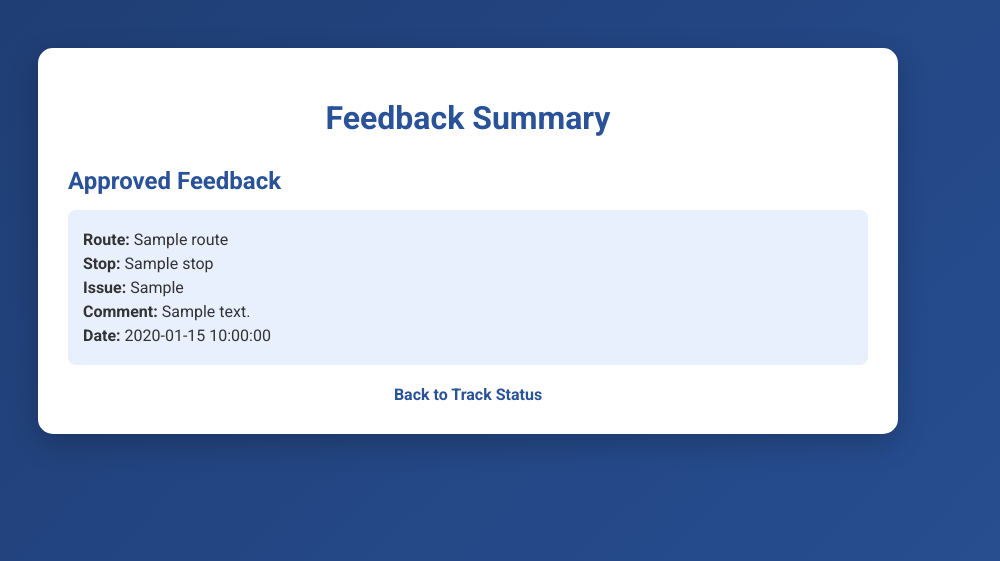
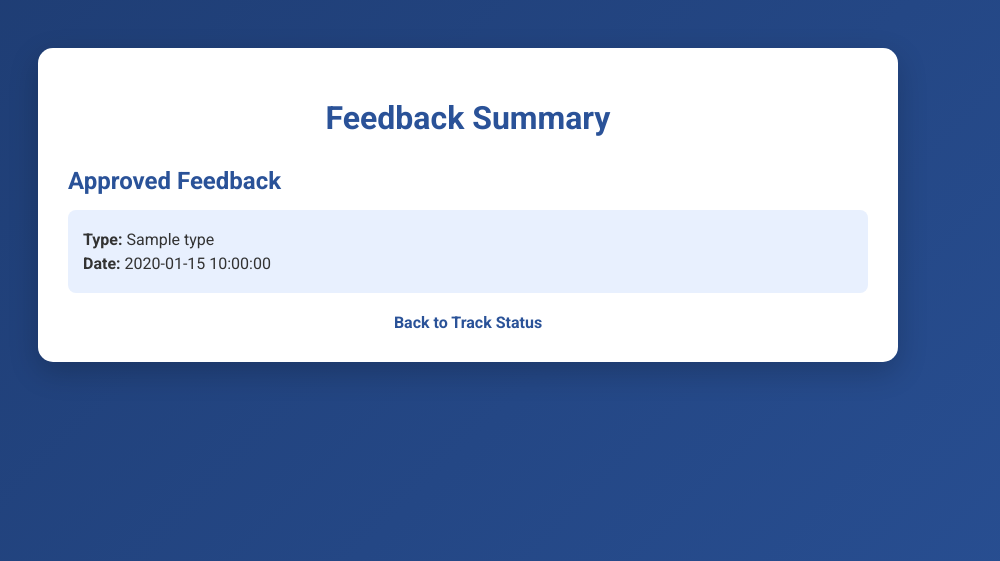
Before and after one commit to zerodayz01/Transit_Feedback_App, a Flask app: template TransitFeedbackCollect/templates/feedback_summary.html in a window 1280 px wide. Shown: the top 561 px of the page, without its empty margins (172-1172 px from the left). Run offline with Flask 3, Linux system fonts and the light colour scheme; the template is opened without the code that fills it: most values are stand-ins (such as "Sample title", 1, 10 or a date in 2020).

Commit message:
Update feedback_summary.html

```diff
--- a/TransitFeedbackCollect/templates/feedback_summary.html
+++ b/TransitFeedbackCollect/templates/feedback_summary.html
@@ -25,10 +25,21 @@
             <h2>Approved Feedback</h2>
             {% for feedback in feedback_list %}
                 <div class="feedback-box">
-                    <p><strong>Route:</strong> {{ feedback.route }}</p>
-                    <p><strong>Stop:</strong> {{ feedback.stop }}</p>
-                    <p><strong>Issue:</strong> {{ feedback.issue_type }}</p>
-                    <p><strong>Comment:</strong> {{ feedback.comment }}</p>
+                    <p><strong>Type:</strong> {{ feedback.type }}</p>
+                    {% if feedback.type == "Bus Feedback" %}
+                        <p><strong>Route:</strong> {{ feedback.route }}</p>
+                        <p><strong>Stop:</strong> {{ feedback.stop }}</p>
+                        <p><strong>Issue:</strong> {{ feedback.issue_type }}</p>
+                        <p><strong>Comment:</strong> {{ feedback.comment }}</p>
+                    {% elif feedback.type == "Maintenance" %}
+                        <p><strong>Location:</strong> {{ feedback.location }}</p>
+                        <p><strong>Issue:</strong> {{ feedback.maintenance_type }}</p>
+                        <p><strong>Message:</strong> {{ feedback.message }}</p>
+                    {% elif feedback.type == "Suggestion" %}
+                        <p><strong>Category:</strong> {{ feedback.category }}</p>
+                        <p><strong>Location:</strong> {{ feedback.location or 'N/A' }}</p>
+                        <p><strong>Suggestion:</strong> {{ feedback.suggestion }}</p>
+                    {% endif %}
                     <p><strong>Date:</strong> {{ feedback.date }}</p>
                     {% if feedback.photo %}
                         <p><strong>Photo:</strong></p>
```
